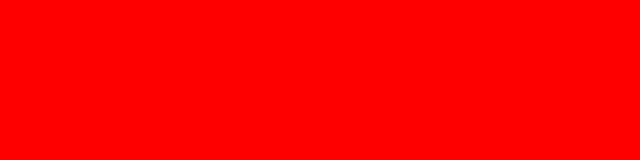
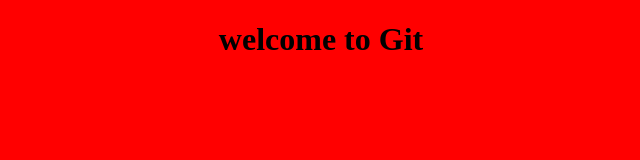
Before and after one commit to AnisettyGopi/project, a plain HTML site: page index.html in a window 1280 px wide. Shown: the whole page, without its empty margins (319-959 px from the left). Drawn offline with Linux system fonts and the light colour scheme.

Commit message:
adding  header

```diff
--- a/index.html
+++ b/index.html
@@ -8,6 +8,6 @@
     <title>Document</title>
 </head>
 <body>
-
+    <h1>welcome to Git</h1>
 </body>
 </html>
--- a/style.css
+++ b/style.css
@@ -1,3 +1,8 @@
 body {
     background-color: red;
 }
+
+h1{
+    text-align: center;
+    color: black;
+}
```
